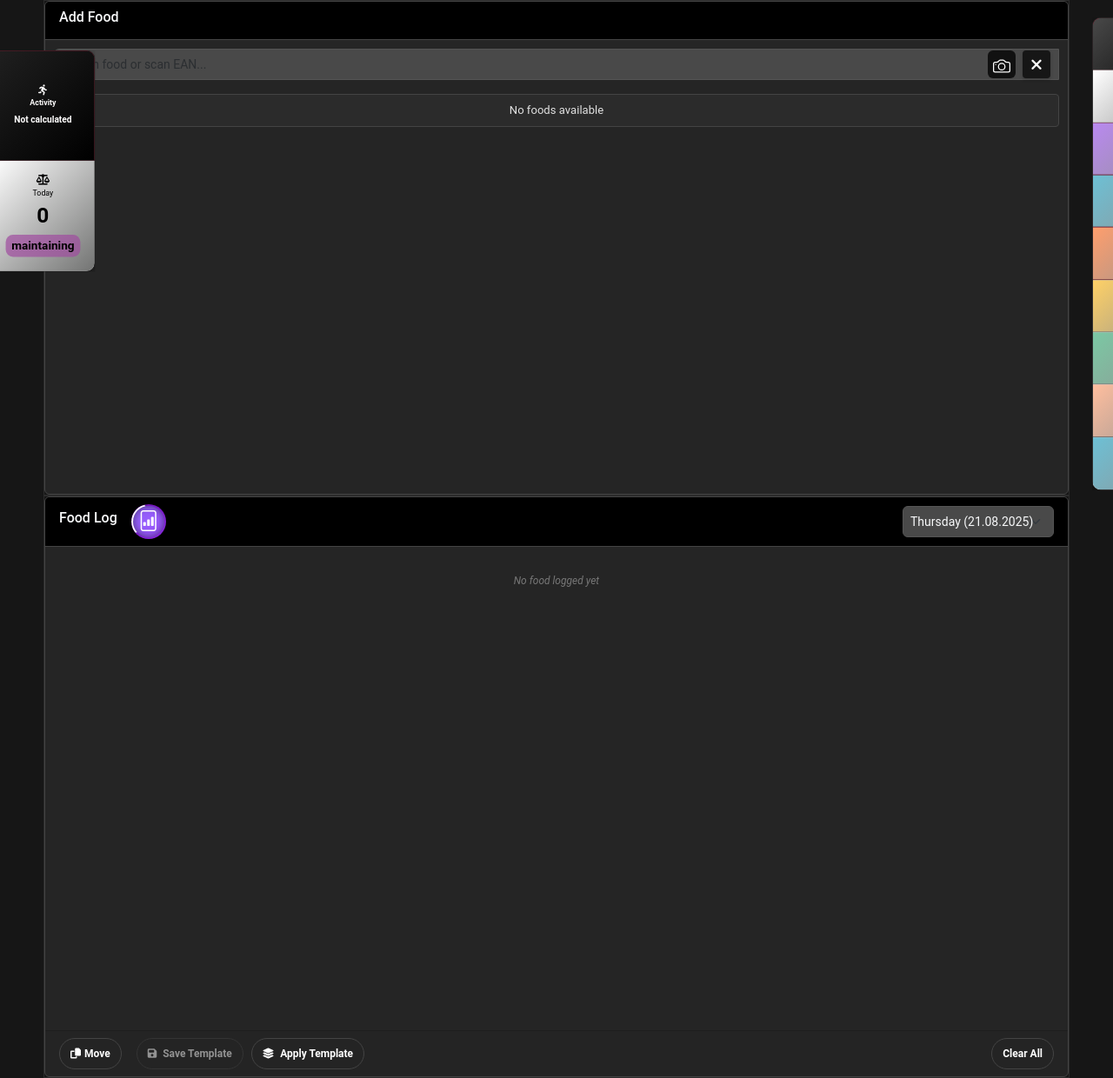
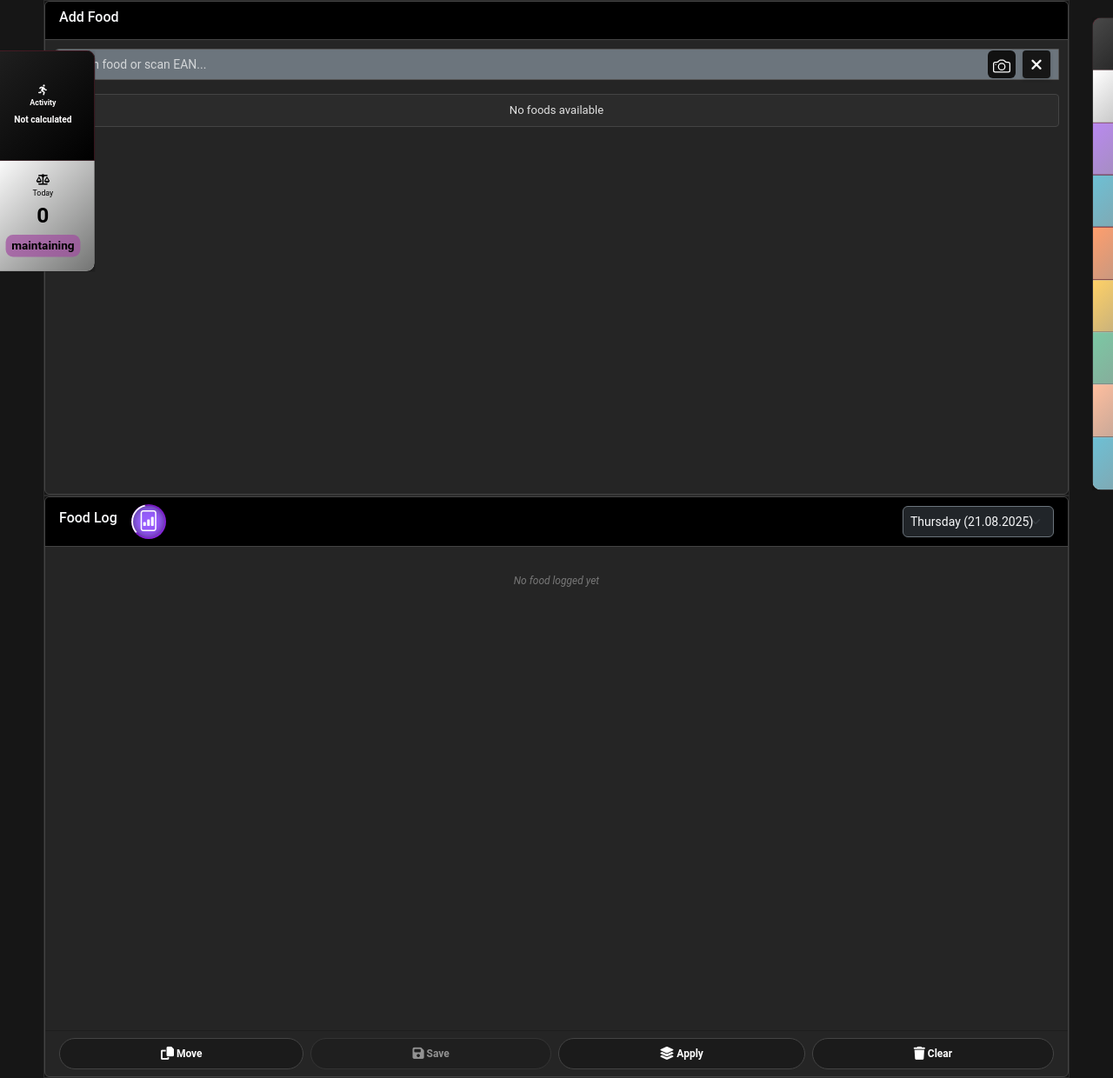
Before and after one commit to Yolojere/calorie, a Flask app: page / in a window 1280 px wide. Shown: the part 65-1305 px from the top of the page at 87% size. Run offline with Flask 3, Linux system fonts and the light colour scheme; the visitor is signed in with stand-in values (Sample User, id 1); data that the repository does not hold is empty; some libraries are stand-ins or nearby versions; some web fonts are replaced.

Commit message:
Update index.html

```diff
--- a/templates/index.html
+++ b/templates/index.html
@@ -63,17 +63,30 @@
         }
 
         .form-control, .form-select {
-            background-color: #494949 !important;
+            background-color: #333;
             color: #e0e0e0;
-            border: 1px solid #555 !important;
+            border: 1px solid #555;
             font-size: 14px !important;
             padding: 6px 8px !important;
             height: 36px !important;
         }
 
+        /* Placeholder styling */
+        .form-control::placeholder,
+        .form-select::placeholder {
+            color: #ffffff;
+            opacity: 0.7;
+        }
+
+        .form-control:focus::placeholder,
+        .form-select:focus::placeholder {
+            color: #000000; /* Black when focused */
+            opacity: 0.7;
+        }
+
         .form-control:focus, .form-select:focus {
             background-color: #b4b4b4;
-            color: #ffffff;
+            color: #ffffff !important;
             border-color: #d1d1d1;
         }
         #add-food-panel .card {
@@ -2108,7 +2117,36 @@
             display: flex;
             align-items: center;
             flex-wrap: wrap;
-            gap: 1px;
+            gap: 8px;
+        }
+        /* Footer buttons */
+.btn-custom {
+    display: flex;
+    align-items: center;
+    justify-content: center;
+    padding: 6px 12px;
+    font-size: 14px;
+}
+
+/* Tiny text for mobile, normal text on desktop */
+.btn-custom .btn-label {
+    font-size: 12px;
+    margin-top: 2px;
+}
+
+/* Optional: slightly smaller icons on mobile */
+@media (max-width: 768px) {
+    btn-custom {
+        flex-direction: column;
+        flex: 1; /* evenly distribute across footer */
+        font-size: 12px;
+        padding: 6px 4px;
+    }
+    .btn-custom i {
+        font-size: 10px;
+        margin-top: 2px;
+    }
+
 }
     </style>
 </head>
@@ -2392,7 +2430,7 @@
 
          <!-- Add Food Button -->
 <div class="d-grid">
-                        <button id="add-food" class="btn w-100"
+                        <button id="add-food" class="btn w-50"
                                 style="background-color: #c0bfbf; color: black; padding: 10px; font-size: 18px;">
                                 <i class="fa-solid fa-circle-plus"></i>
                             Add Food
@@ -2507,21 +2545,33 @@
                     </div>
                 </div>
 
-                <div class="card-footer py-2 d-flex justify-content-between">
-                <div>
-                    <button id="move-items" class="btn glassy-btn me-2">
-                    <i class="fa-solid fa-copy me-1"></i><span>Move</span></button>
-
-                    <!-- Template buttons moved here -->
-                    <button id="save-template-btn" class="btn ms-2" disabled>
-                        <i class="fas fa-save me-1"></i> <span>Save Template</span>
+                <div class="card-footer py-2">
+    <div class="d-flex justify-content-between gap-2 flex-wrap flex-md-nowrap">
+
+        <!-- Move button -->
+        <button id="move-items" class="btn-custom flex-fill text-center">
+            <i class="fa-solid fa-copy fa-lg"></i>
+            <span class="btn-label d-block d-md-inline">Move</span>
         </button>
-                    <button id="apply-template-btn" class="btn ms-2">
-                        <i class="fas fa-layer-group me-1"></i> <span>Apply Template</span>
+
+        <!-- Save template -->
+        <button id="save-template-btn" class="btn-custom flex-fill text-center" disabled>
+            <i class="fas fa-save fa-lg"></i>
+            <span class="btn-label d-block d-md-inline">Save</span>
         </button>
-                </div>
-                <button id="clear-session" class="btn">Clear All</button>
-            </div>
+
+        <!-- Apply template -->
+        <button id="apply-template-btn" class="btn-custom flex-fill text-center">
+            <i class="fas fa-layer-group fa-lg"></i>
+            <span class="btn-label d-block d-md-inline">Apply</span>
+        </button>
+
+        <!-- Clear button -->
+        <button id="clear-session" class="btn-custom flex-fill text-center">
+            <i class="fas fa-trash fa-lg"></i>
+            <span class="btn-label d-block d-md-inline">Clear</span>
+        </button>
+
     </div>
 </div>
 <!-- Nutrition Panel (Mobile) -->
@@ -3201,7 +3251,7 @@ if (data.length > 0) {
 
                     // Show food details section
                     $('#food-details').removeClass('d-none');
-                    $('#grams').val(100);
+                    $('#grams').val("");
                     $('#add-food').data('id', foodId);
 
                     // Update portion buttons
@@ -3242,17 +3292,42 @@ const button = $(`
 
             // Portion button click
             $(document).on('click', '.portion-btn', function() {
+    const portionSize = $(this).data('portion-size');
+    const isActive = $(this).hasClass('active');
+
+    // Remove active class from all portion buttons
     $('.portion-btn').removeClass('active');
+
+    // If the button was already active, clear the grams input and focus on it
+    if (isActive) {
+        $('#grams').val('');
+        $('#grams').trigger('focus');
+    } else {
+        // Otherwise, activate this button and set the grams value
         $(this).addClass('active');
-                const portionSize = $(this).data('portion-size');
         $('#grams').val(portionSize);
+
+    }
+
     updateRealTimeBreakdownFromForm();
 });
 
             // Grams input change
             $('#grams').on('input', function() {
+    // Deselect all portion buttons when user manually enters a value
     $('.portion-btn').removeClass('active');
     updateRealTimeBreakdownFromForm();
+});
+$(document).on('click', function(e) {
+    // Check if click was outside portion buttons AND grams input
+    if (!$(e.target).closest('.portion-btn').length && !$(e.target).is('#grams')) {
+        // Remove active class from all portion buttons
+        $('.portion-btn').removeClass('active');
+        // Clear grams input
+        $('#grams').val('');
+        // Update the breakdown
+        updateRealTimeBreakdownFromForm();
+    }
 });
 
             // Portion button hover
```
Also changed, not shown: other parts of templates/index.html (+24 -28 lines). Lines whose indentation alone changed are shown as unchanged.
